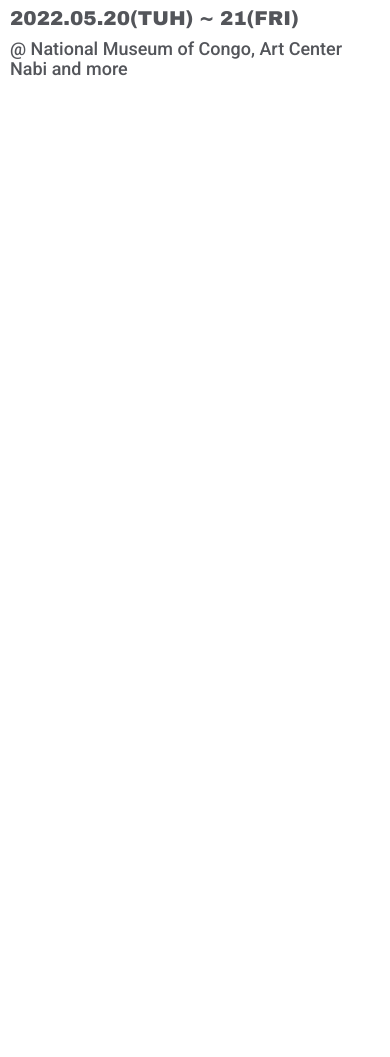
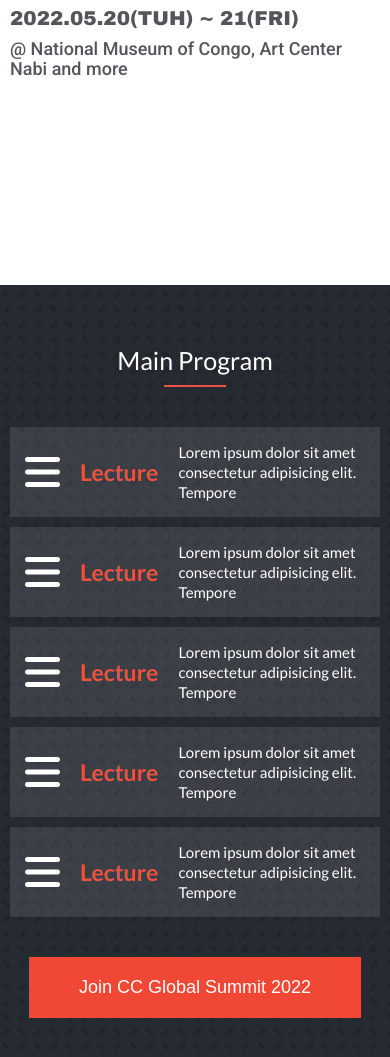
Before and after one commit to Chrissiku/Conferencing-webiste, a website: page index.html in a window 390 px wide. Shown: the part 559-1616 px from the top of the page. Before the commit the page ends 844 px from the top, so only its background shows below. Drawn offline with Linux system fonts and the light colour scheme.

Commit message:
Implement the program section for the mobile vesion

```diff
--- a/css/style.css
+++ b/css/style.css
@@ -179,6 +179,90 @@
   line-height: 20px;
 }
 
+/* Program section */
+
+section.program {
+  display: flex;
+  flex-direction: column;
+  justify-content: space-between;
+  align-items: center;
+  gap: 40px;
+  background-image: url("../images/bg_program.PNG");
+  padding: 60px 10px 60px 10px;
+}
+
+section.program .program-content {
+  display: flex;
+  flex-direction: column;
+  justify-content: space-between;
+  align-items: center;
+  gap: 10px;
+}
+
+section.program .title {
+  display: flex;
+  flex-direction: column;
+  justify-content: space-between;
+  align-items: center;
+  gap: 10px;
+  color: #fff;
+}
+
+section.program .title h2 {
+  font-family: "Lato", sans-serif;
+  font-size: 25px;
+  font-weight: 400;
+}
+
+section.program .title .line {
+  border: 1px solid #ec5242;
+  width: 40%;
+}
+
+section.program .program-content .program-card {
+  display: flex;
+  justify-content: space-between;
+  align-items: center;
+  gap: 20px;
+  background-color: rgba(255, 255, 255, 0.103);
+  padding: 15px;
+  font-family: "Lato";
+}
+
+section.program .program-content .program-card span i {
+  font-size: 40px;
+  color: #fff;
+}
+
+section.program .program-content .program-card h3 {
+  font-size: 23px;
+  color: #ec5242;
+}
+
+section.program .program-content .program-card p {
+  font-size: 15px;
+  font-weight: 500;
+  line-height: 20px;
+  color: #fff;
+}
+
+section.program .btn {
+  padding: 20px 50px;
+  color: #fff;
+  background: #f04835;
+  border: none;
+  font-size: 18px;
+  transition: all 0.5s ease-in-out;
+}
+
+section.program .btn:hover {
+  padding: 20px 50px;
+  color: #f04835;
+  background: #fff;
+  border: 3px solid #f04835;
+  font-size: 18px;
+}
+
 /* Media queries for desktop version */
 
 @media screen and (min-width: 768px) {
--- a/index.html
+++ b/index.html
@@ -63,16 +63,71 @@
         <div class="overlay">
           <div class="content">
             <p class="quote">"Hello! Sharing The World"</p>
-            <h1><b> CREATIVE COMMONS <br> GLOBAL SUMMIT <br> 2022</b></h1>
+            <h1>
+              <b>
+                CREATIVE COMMONS <br />
+                GLOBAL SUMMIT <br />
+                2022</b
+              >
+            </h1>
             <div class="home-text">
               Lorem ipsum dolor sit amet consectetur adipisicing elit. In rerum
               possimus excepturi? Temporibus eligendi magni vero magnam
               voluptatem ad totam.
             </div>
             <p class="date">2022.05.20(TUH) ~ 21(FRI)</p>
-            <p class="right">&commat; National Museum of Congo, Art Center Nabi and more</p>
+            <p class="right">
+              &commat; National Museum of Congo, Art Center Nabi and more
+            </p>
           </div>
         </div>
+      </section>
+
+      <!-- Envent Program section -->
+      <section class="program">
+        <div class="title">
+          <h2>Main Program</h2>
+          <span class="line"></span>
+        </div>
+
+        <div class="program-content">
+          <div class="program-card">
+            <span class="icon"><i class="fa-solid fa-bars"></i></span>
+            <h3>Lecture</h3>
+            <p>
+              Lorem ipsum dolor sit amet consectetur adipisicing elit. Tempore
+            </p>
+          </div>
+          <div class="program-card">
+            <span class="icon"><i class="fa-solid fa-bars"></i></span>
+            <h3>Lecture</h3>
+            <p>
+              Lorem ipsum dolor sit amet consectetur adipisicing elit. Tempore
+            </p>
+          </div>
+          <div class="program-card">
+            <span class="icon"><i class="fa-solid fa-bars"></i></span>
+            <h3>Lecture</h3>
+            <p>
+              Lorem ipsum dolor sit amet consectetur adipisicing elit. Tempore
+            </p>
+          </div>
+          <div class="program-card">
+            <span class="icon"><i class="fa-solid fa-bars"></i></span>
+            <h3>Lecture</h3>
+            <p>
+              Lorem ipsum dolor sit amet consectetur adipisicing elit. Tempore
+            </p>
+          </div>
+          <div class="program-card">
+            <span class="icon"><i class="fa-solid fa-bars"></i></span>
+            <h3>Lecture</h3>
+            <p>
+              Lorem ipsum dolor sit amet consectetur adipisicing elit. Tempore
+            </p>
+          </div>
+        </div>
+        <button type="button" class="btn">Join CC Global Summit 2022</button>
       </section>
     </main>
     <script src="js/main.js"></script>
```
Also changed, not shown: images/bg_program.PNG (added), images/exibition.PNG (added), images/forum.PNG (added), images/ignite.PNG (added), images/lecture.PNG (added), images/workshop.PNG (added).
